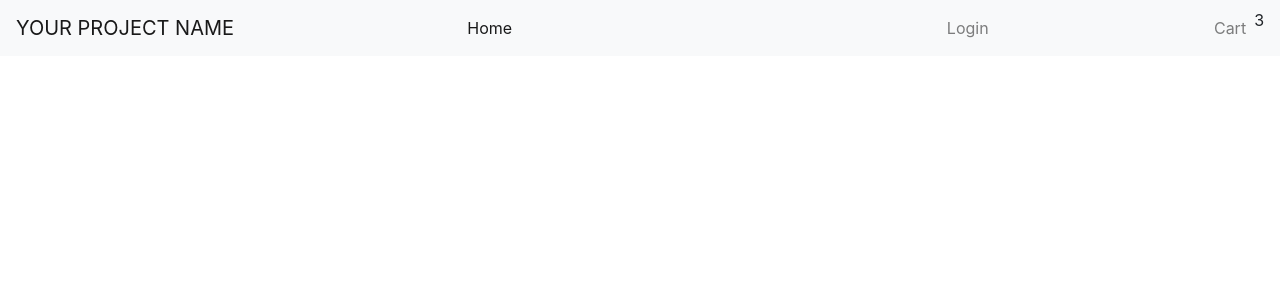
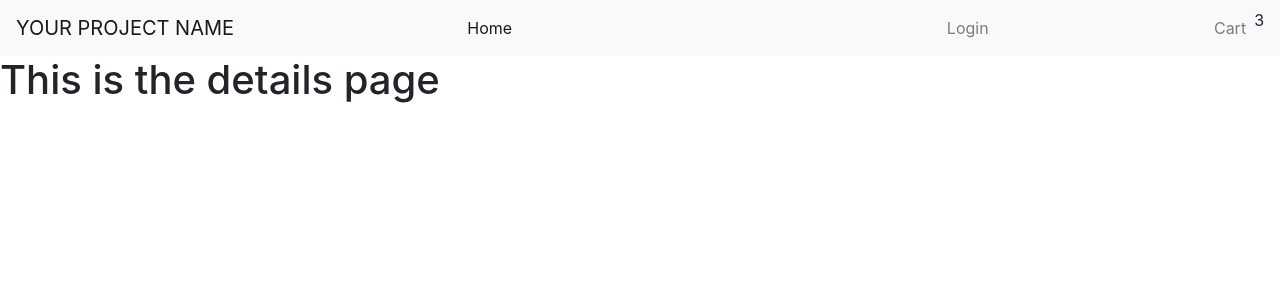
Before and after one commit to GoksenCodes/be-a-mayor-client, a React (Create React App) app: page /cities/1 in a window 1280 px wide. Shown: the top 300 px of the page. Built offline with nearby package versions, Linux system fonts and the light colour scheme; no server answers.

Commit message:
wired up simple city details page

```diff
--- a/src/App.js
+++ b/src/App.js
@@ -13,6 +13,7 @@ import { selectAppLoading } from "./store/appState/selectors";
 import { getUserWithStoredToken } from "./store/user/actions";
 import { Jumbotron } from "react-bootstrap";
 import CityList from "./pages/CityList/Index";
+import CityDetails from "./pages/CityDetails";
 
 
 const Other = () => (
@@ -39,6 +40,7 @@ function App() {
         <Route path="/other" component={Other} />
         <Route path="/signup" component={SignUp} />
         <Route path="/login" component={Login} />
+        <Route path='/cities/:id' component={CityDetails} />
       </Switch>
     </div>
   );
--- /dev/null
+++ b/src/pages/CityDetails/index.js
@@ -0,0 +1,9 @@
+import React from 'react';
+
+export default function CityDetails() {
+  return (
+    <div className='city-details'>
+      <h1>This is the details page</h1>
+    </div>
+  )
+}
--- a/src/pages/CityList/CityCard.js
+++ b/src/pages/CityList/CityCard.js
@@ -1,6 +1,7 @@
 import React from 'react';
 import Card from 'react-bootstrap/Card';
 import Button from 'react-bootstrap/Button';
+import { NavLink } from 'react-router-dom';
 
 export default function CityCard(props) {
   return (
@@ -14,7 +15,9 @@ export default function CityCard(props) {
             price: {props.price} <br />
             {!props.inStock ? <span style={{color: 'red'}}>[Sold Out]</span> : ''}
           </Card.Text>
-          <Button variant="primary">View details</Button>
+          <NavLink to={`/cities/${props.id}`} exact={true}>
+            <Button variant="primary">View details</Button>
+          </NavLink>
           <Button variant="primary">Add to cart</Button>
         </Card.Body>
       </Card>
--- a/src/pages/CityList/Index.js
+++ b/src/pages/CityList/Index.js
@@ -28,6 +28,7 @@ export default function CityList() {
               price={city.price}
               inStock={city.inStock}
               key={num}
+              id={city.id}
             />
           )
         })}
```
